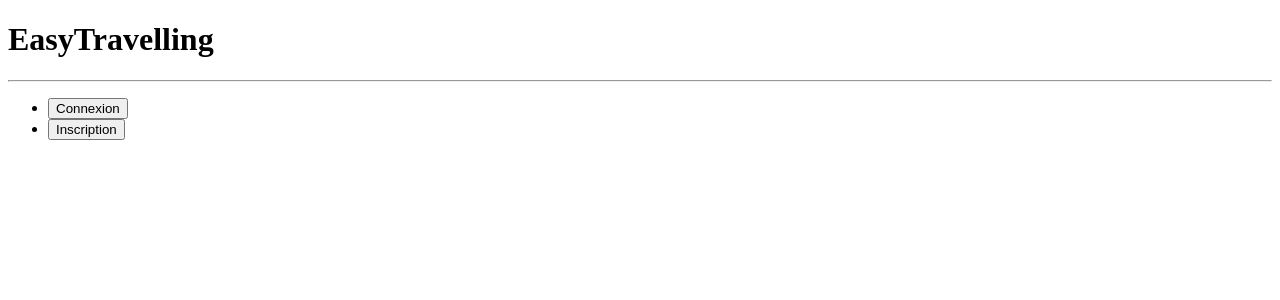
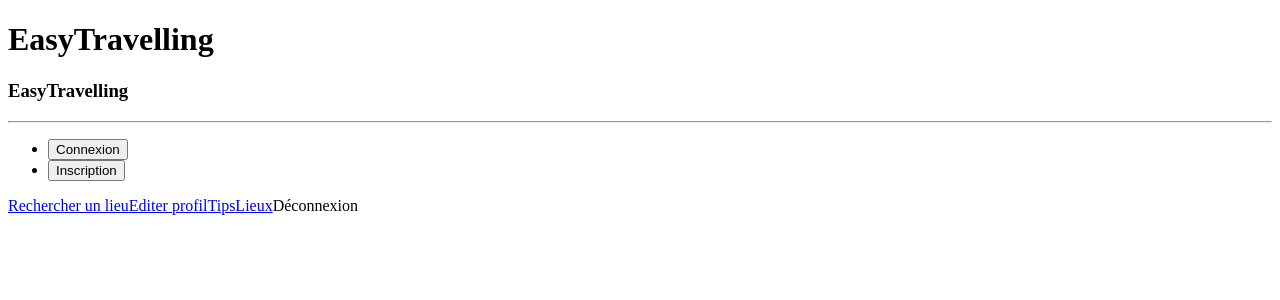
Before and after one commit to DamienDeSousa/easytravelling, an Angular app: page /dashboard in a window 1280 px wide. Before the commit this address led to /. Shown: the top 300 px of the page. Built offline with nearby package versions, Linux system fonts and the light colour scheme.

Commit message:
barre de navigation prete

```diff
--- a/src/app/app-routing.module.ts
+++ b/src/app/app-routing.module.ts
@@ -5,6 +5,7 @@ import { SigninComponent} from './user/signin/signin.component';
 import { SignupComponent} from './user/signup/signup.component';
 import { UserModule } from './user/user.module';
 import { WelcomeComponent} from './welcome/welcome.component';
+import { DashboardComponent } from './dashboard/dashboard.component';
 
 
 
@@ -12,7 +13,8 @@ const routes: Routes = [
   { path: '', redirectTo: '/welcome', pathMatch: 'full'},
   { path: 'signin' , component: SigninComponent , pathMatch: 'full'},
   { path: 'signup' , component: SignupComponent , pathMatch: 'full'},
-   {path: 'welcome' , component: WelcomeComponent , pathMatch:'full'}
+  { path: 'welcome' , component: WelcomeComponent , pathMatch:'full'},
+  { path: 'dashboard', component: DashboardComponent, pathMatch: 'full'}
 ];
 
 
--- a/src/app/app.component.html
+++ b/src/app/app.component.html
@@ -1,6 +1,7 @@
 <!--The content below is only a placeholder and can be replaced.-->
 <div class="jumbotron" *ngIf="utilisateur == null">
     <h1 class="display-3">{{title}}</h1>
+    <h3>{{title}}</h3>
     <hr>
 </div>
 
@@ -15,8 +16,4 @@
     </ul>
 </div>
 
-<div *ngIf="utilisateur != null">
-    <a class="nav-link" href="#" (click)="logout()">Deconnexion</a>
-</div>
-
 <router-outlet></router-outlet>
--- a/src/app/app.component.ts
+++ b/src/app/app.component.ts
@@ -9,16 +9,16 @@ import { SigninService } from './user/signin.service';
 })
 export class AppComponent {
   title = 'EasyTravelling';
-  utilisateur = null;
+  //utilisateur = null;
 
   ngOnInit() {
-    this.utilisateur = JSON.parse(sessionStorage.getItem('utilisateur'));
+    //this.utilisateur = JSON.parse(sessionStorage.getItem('utilisateur'));
 
     }
 
-    logout() {
+    /*logout() {
       this.utilisateur = null;
       sessionStorage.removeItem('utilisateur');
       location.reload();
-    };
+    };*/
  }
--- a/src/app/app.module.ts
+++ b/src/app/app.module.ts
@@ -14,6 +14,7 @@ import { SignupService } from './user/signup.service';
 import { SigninService } from './user/signin.service';
 import { WelcomeComponent } from './welcome/welcome.component';
 import { RechercheLieuxComponent } from './recherche-lieux/recherche-lieux.component';
+import { DashboardComponent } from './dashboard/dashboard.component';
 
 
 @NgModule({
@@ -21,6 +22,7 @@ import { RechercheLieuxComponent } from './recherche-lieux/recherche-lieux.compo
     AppComponent,
     WelcomeComponent,
     RechercheLieuxComponent,
+    DashboardComponent,
   ],
   imports: [
     BrowserModule,
--- /dev/null
+++ b/src/app/dashboard/dashboard.component.html
@@ -0,0 +1,7 @@
+<nav>
+    <a href="#">Rechercher un lieu</a>
+    <a href="#">Editer profil</a>
+    <a href="#">Tips</a>
+    <a href="#">Lieux</a>
+    <a (click)="logout()">Déconnexion</a>
+</nav>
--- /dev/null
+++ b/src/app/dashboard/dashboard.component.ts
@@ -0,0 +1,28 @@
+import { Component, OnInit } from '@angular/core';
+import { ActivatedRoute, Params } from '@angular/router';
+import { User } from '../user/user';
+import { Router } from '@angular/router';
+
+@Component({
+  selector: 'app-dashboard',
+  templateUrl: './dashboard.component.html',
+  styleUrls: ['./dashboard.component.css']
+})
+export class DashboardComponent implements OnInit {
+  utilisateur: User;
+
+  constructor(private route: ActivatedRoute, public router: Router) { }
+
+  ngOnInit() {
+    this.route.params.subscribe(params => {
+      this.utilisateur = JSON.parse(sessionStorage.getItem('utilisateur'));
+    });
+  }
+
+  logout() {
+    this.utilisateur = null;
+    sessionStorage.removeItem('utilisateur');
+    //location.reload();
+    this.router.navigate(['/welcome']);
+  }
+}
--- a/src/app/user/signin/signin.component.html
+++ b/src/app/user/signin/signin.component.html
@@ -20,4 +20,3 @@
     </div>
 
 </div>
-<flash-message></flash-message>
--- a/src/app/user/signin/signin.component.ts
+++ b/src/app/user/signin/signin.component.ts
@@ -14,10 +14,10 @@ import { SigninService } from '../signin.service';
 })
 export class SigninComponent implements OnInit {
 
-  utilisateur: User;
+  //utilisateur: User;
 
-  private email: string;
-  private password: string;
+  public email: string;
+  public password: string;
 
   constructor(private route: ActivatedRoute, private location: Location, private SigninService: SigninService, public router: Router)
   {
@@ -27,13 +27,13 @@ export class SigninComponent implements OnInit {
   onSubmit() {
     this.route.params.subscribe(params => {
       this.SigninService.Connection(this.email, this.password ).subscribe(res => {
-        this.utilisateur = JSON.parse(sessionStorage.getItem('utilisateur'));
+        //this.utilisateur = JSON.parse(sessionStorage.getItem('utilisateur'));
+        this.router.navigate(['/dashboard']);
       });
     });
   }
 
   ngOnInit() {
-    this.utilisateur = JSON.parse(sessionStorage.getItem('utilisateur'));
+    //this.utilisateur = JSON.parse(sessionStorage.getItem('utilisateur'));
   }
-
 }
--- a/src/index.html
+++ b/src/index.html
@@ -9,9 +9,7 @@
     <meta name="viewport" content="width=device-width, initial-scale=1">
     <link rel="icon" type="image/x-icon" href="favicon.ico">
 
-    <link type="text/css" rel="stylesheet" href="dist/angular-flash.min.css" />
     <script src="http://ajax.googleapis.com/ajax/libs/angularjs/1.4.8/angular.min.js"></script>
-    <script src="dist/angular-flash.min.js"></script>
 </head>
 
 <body>
```
Also changed, not shown: src/app/dashboard/dashboard.component.css (added), 1 other file (tests, documents, lock files or other folders).
